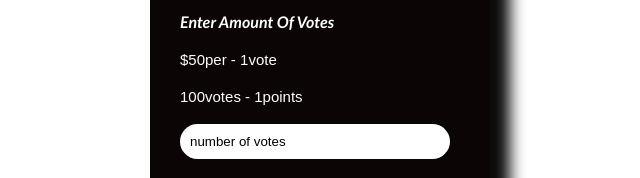
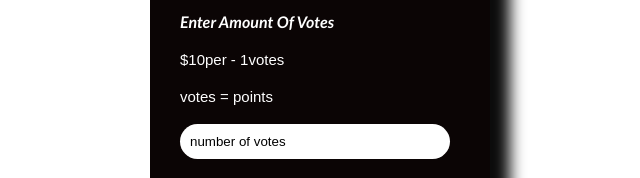
Before and after one commit to iblacksassin/alistactorsawards, a plain HTML site: page vote.html in a window 1280 px wide. Shown: the part 343-521 px from the top of the page, 320-960 px from the left. Drawn offline with Linux system fonts and the light colour scheme.

Commit message:
Update vote.html

```diff
--- a/vote.html
+++ b/vote.html
@@ -33,8 +33,8 @@
             <h2 class="class">Enter Nominee's Name </h2>
             <input type="text" placeholder="nominee's name" required>
             <h2 class="class">Enter Amount Of Votes</h2>
-            <p>$50per - 1vote</p>
-            <p>100votes - 1points</p>
+            <p>$10per - 1votes</p>
+            <p>votes = points</p>
              <input type="number" placeholder="number of votes" required>
              <br><br>
              <input type="file" name="image" id=""><br><br>
```
